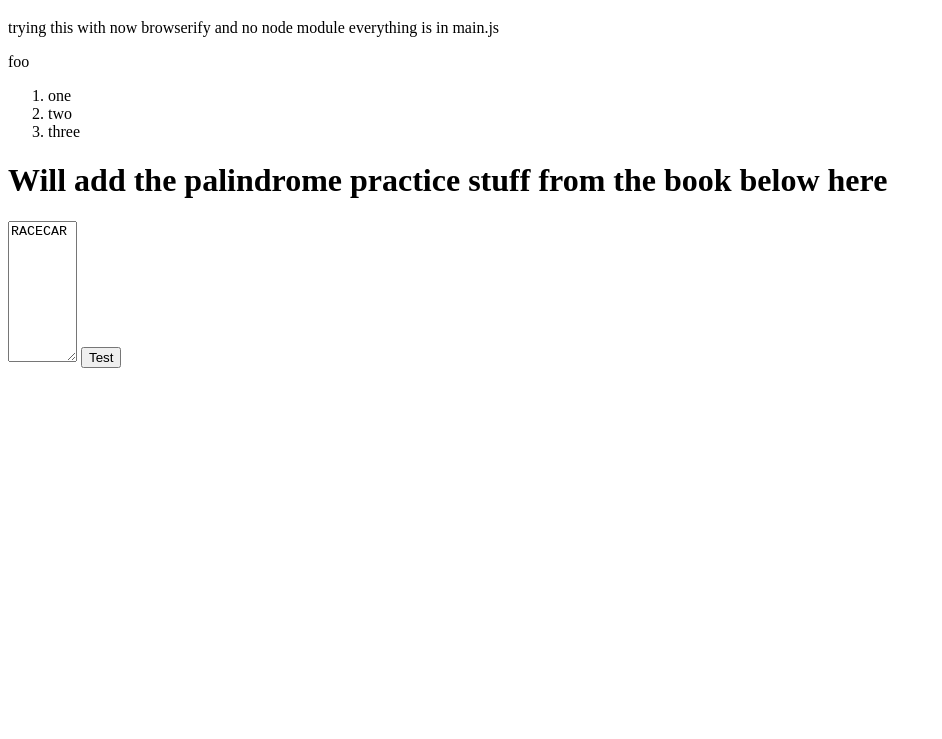
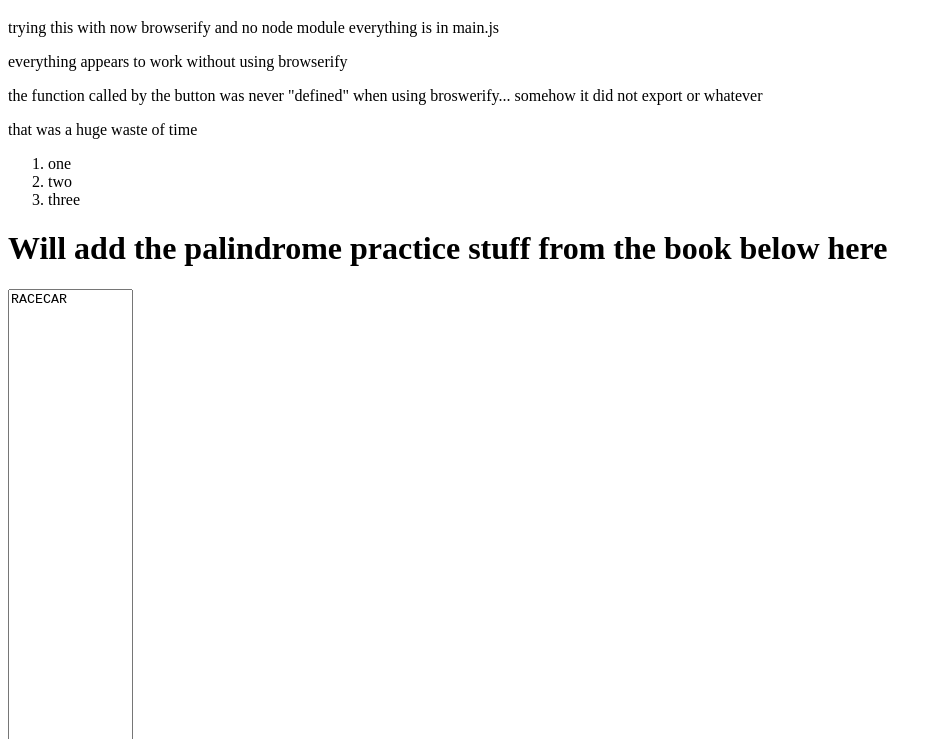
Before and after one commit to changjones1/testing, a plain HTML site: page index.html in a window 1280 px wide. Shown: the part 61-800 px from the top of the page, without its empty margins (0-942 px from the left). Drawn offline with Linux system fonts and the light colour scheme.

Commit message:
Update index.html

```diff
--- a/index.html
+++ b/index.html
@@ -19,14 +19,16 @@
 	<h1>Set the title, stylesheet, and script src</h1>
 	<p>trying this with now browserify and no node module
 		everything is in main.js</p>
-		<p>foo</p>
+		<p>everything appears to work without using browserify</p>
+		<p>the function called by the button was never "defined" when using broswerify... somehow it did not export or whatever</p>
+		<p>that was a huge waste of time</p>
 	<ol>
 		<li>one</li>
 		<li>two</li>
 		<li>three</li>
 	</ol>
 	<h1>Will add the palindrome practice stuff from the book below here</h1>
-		<textarea cols=6 rows=9 id="textarea" >RACECAR</textarea>
+		<textarea cols=13 rows=52 id="textarea" >RACECAR</textarea>
 		<button id="textareaButton" onclick="stupidFuck()">Test</button>
 	</body>
 	<footer>
```
